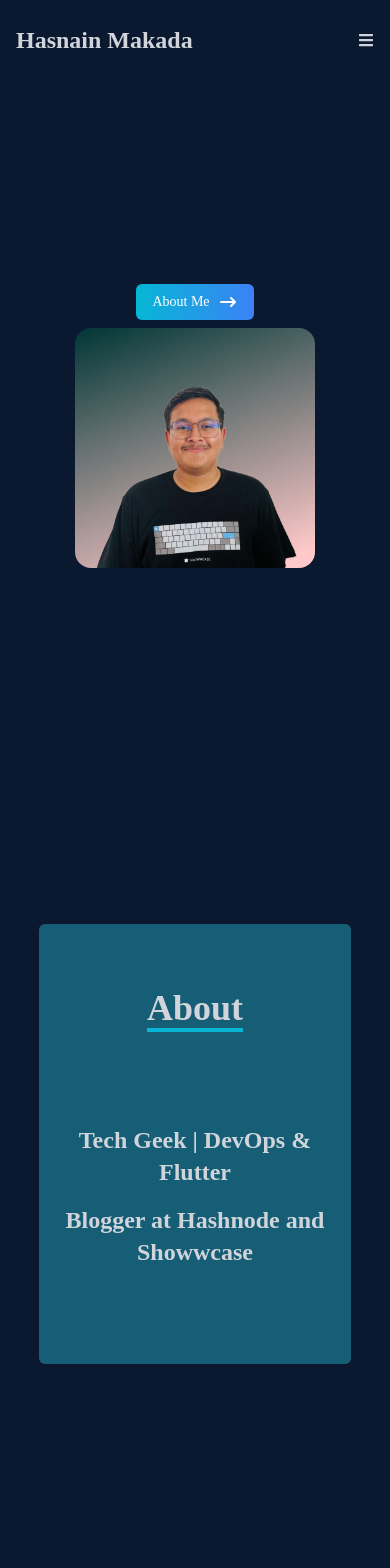
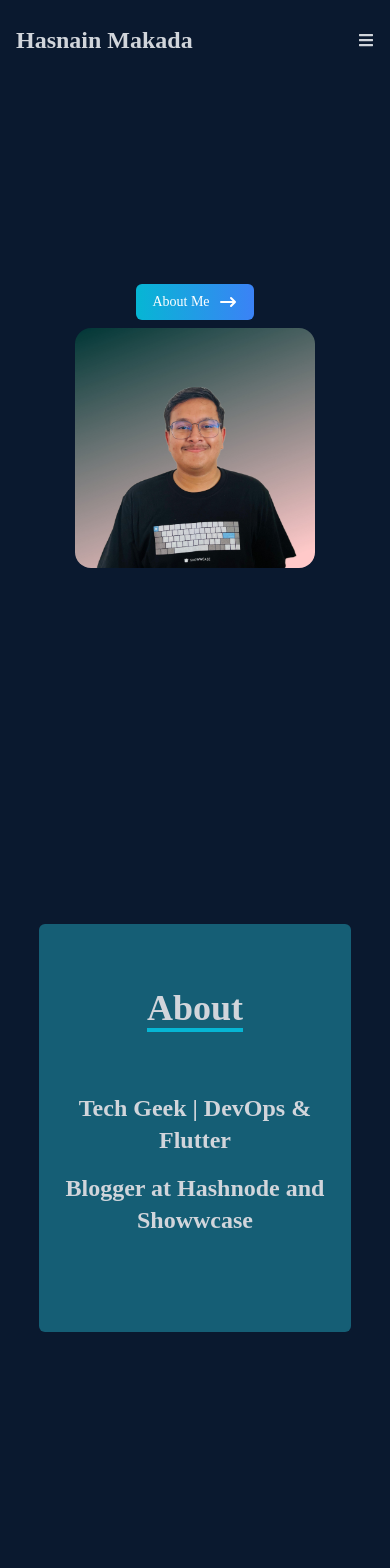
Before and after one commit to hasnainmakada-99/hasnainmakada-99.github.io, a React (Create React App) app: page / in a window 390 px wide. Shown: the top 1568 px of the page. Built offline with nearby package versions, Linux system fonts and the light colour scheme; no server answers.

Commit message:
fix: resonsiveness

```diff
--- a/src/components/About.jsx
+++ b/src/components/About.jsx
@@ -2,23 +2,20 @@ import React from "react";
 
 const About = ({ content }) => {
   return (
-    <div
-      name="about"
-      id="about"
-      className="w-full min-h-screen bg-[#0a192f] text-gray-300 pt-20"
-    >
-      <div className="flex flex-col justify-center items-center w-full">
-        <div className="py-16 rounded-md bg-cyan-800 flex flex-col justify-center items-center w-4/5 md:w-4/6 lg:w-3/5 xl:w-1/2">
-          <div className="max-w-[1000px] w-full grid grid-cols-1 md:grid-cols-2 gap-8 mb-4">
-            <div className="text-center md:text-right pb-8 md:pb-0 md:pl-4">
+    <div className="bg-[#0a192f] text-gray-300 min-h-screen py-20">
+      <div className="container mx-auto">
+        <div className="flex flex-col items-center">
+          <div className="bg-cyan-800 rounded-md w-4/5 md:w-4/6 lg:w-3/5 xl:w-1/2 py-16">
+            <div className="max-w-2xl mx-auto grid grid-cols-1 md:grid-cols-2 gap-8 mb-4">
+              <div className="text-center md:text-right">
                 <p className="text-4xl font-bold inline border-b-4 border-cyan-500">
                   About
                 </p>
               </div>
               <div></div>
             </div>
-          <div className="max-w-[1000px] w-full grid grid-cols-1 sm:grid-cols-2 gap-8 px-4">
-            <div className="sm:text-auto text-2xl font-bold flex flex-col justify-center items-center">
+            <div className="max-w-2xl mx-auto grid grid-cols-1 sm:grid-cols-2 gap-8 px-4">
+              <div className="text-2xl font-bold flex flex-col items-center">
                 <p>{content?.fields.about_caption}</p>
                 <p className="my-4">Tech Geek | DevOps & Flutter</p>
                 <p>
@@ -27,8 +24,9 @@ const About = ({ content }) => {
                   <a href="https://showwcase.com/hasnainmakada-99"> Showwcase</a>
                 </p>
               </div>
-            <div className="flex flex-col justify-center text-lg items-center">
+              <div className="flex flex-col text-lg items-center">
                 <p>{content?.fields.about_details}</p>
+              </div>
             </div>
           </div>
         </div>
--- a/src/components/Blogs.jsx
+++ b/src/components/Blogs.jsx
@@ -19,7 +19,7 @@ const Blogs = ({ content }) => {
                 <img
                   src={blog.blog_cover}
                   alt="Blog Cover"
-                  className="w-full md:w-64 h-auto rounded-lg" // Set the width to a medium size (md:w-64)
+                  className="w-full h-auto rounded-lg" // Remove the fixed width (md:w-64)
                 />
                 <div className="p-2 md:px-2 md:py-1 font-mono text-base md:text-lg text-center">
                   {blog.blog_title}
--- a/src/components/Home.jsx
+++ b/src/components/Home.jsx
@@ -11,7 +11,7 @@ const Home = ({ content }) => {
       className="min-h-screen w-full bg-[#0a192f] flex justify-center items-center"
     >
       <div className="max-w-screen-lg mx-auto flex flex-col-reverse md:flex-row items-center justify-center px-4">
-        <div className="flex-shrink-0 w-full md:w-auto mb-8 md:mb-0">
+        <div className="flex-shrink-0 w-full md:w-1/2 mb-8 md:mb-0">
           <img
             src={me2}
             alt="my profile"
--- a/src/components/Navbar.jsx
+++ b/src/components/Navbar.jsx
@@ -95,7 +95,7 @@ const Navbar = () => {
         </li>
         <li className="py-6 text-4xl">
           {" "}
-          <a href="https://resume.showwcase.com/hasnainmakada-99.pdf" target="_blank">Resume</a>
+          <a href="https://resume.showwcase.com/hasnainmakada-99.pdf" target="_blank" rel="noreferrer">Resume</a>
         </li>
       </ul>
       {/* Socila Icons */}
--- a/src/components/Skills.jsx
+++ b/src/components/Skills.jsx
@@ -1,4 +1,5 @@
 import React from "react";
+import { FaCode } from "react-icons/fa";
 
 const Skills = ({ content }) => {
   return (
@@ -16,10 +17,12 @@ const Skills = ({ content }) => {
           {content?.fields.skills.map((skill, index) => {
             return (
               <div
-                className="bg-[#152c48] rounded-lg p-2 md:p-4 hover:scale-105 duration-300 transform flex flex-col justify-center items-center h-full"
+                className="bg-blue-900 rounded-lg p-2 md:p-4 transition duration-300 ease-in-out transform hover:scale-105 flex flex-col justify-center items-center h-full cursor-pointer code-container"
                 key={index}
+                onClick={() => window.open(skill.skill_link, "_blank")}
               >
-                <p className="my-1 text-sm sm:text-base md:text-lg lg:text-xl text-gray-200">
+                <FaCode className="text-4xl mb-2 text-cyan-500" />
+                <p className="my-1 text-xs sm:text-sm md:text-base lg:text-lg text-gray-200">
                   {skill.skill_tag}
                 </p>
               </div>
--- a/src/components/Works.jsx
+++ b/src/components/Works.jsx
@@ -1,54 +1,8 @@
-// import React from "react";
-
-// const Works = ({ content }) => {
-//   return (
-//     <div name="work" className="w-full md:h-screen text-gray-300 bg-[#0a192f]">
-//       <div className="max-w-[1000px] mx-auto p-4 flex flex-col justify-center w-full h-full">
-//         <div className="pb-8 w-full flex justify-center items-center flex-col">
-//         <p className="text-4xl font-bold inline border-b-4 border-cyan-500 text-center ">
-//             Skills
-//           </p>
-//           <p className="py-6 text-2xl">Here are some of my recent projects</p>
-//         </div>
-//         {/* Container */}
-//         <div className="grid sm:grid-cols-2 md:grid-cols-3 gap-4">
-//           {content?.fields.work.map((work, index) => {
-//             return (
-//               <div
-//                 style={{ backgroundImage: `url(${work.work_image})` }}
-//                 className="shadow-lg shadow-[#040c16] group container rounded-md flex justify-center items-center mx-auto content-div"
-//                 key={index}
-//               >
-//                 <div className="opacity-0 group-hover:opacity-100 flex justify-center items-center flex-col">
-//                   <span className=" text-lg font-bold text-white tracking-wider">
-//                     {work.work_title}
-//                   </span>
-//                   <p className="text-center">{work.work_description}</p>
-//                   <div className="pt-8 text-center">
-//                     <a href={work.github_url}>
-//                       <button className="text-center rounded-lg px-4 py-3 m-2 bg-white text-gray-700 font-bold text-lg">
-//                         Code
-//                       </button>
-//                     </a>
-//                   </div>
-//                 </div>
-//               </div>
-//             );
-//           })}
-//         </div>
-//       </div>
-//     </div>
-//   );
-// };
-
-// export default Works;
-
-
 import React from "react";
 
 const Works = ({ content }) => {
   return (
-    <div name="work" className="w-full bg-[#0a192f] text-gray-300 pt-20">
+    <div className="w-full bg-[#0a192f] text-gray-300 pt-20">
       <div className="max-w-[1000px] mx-auto p-4">
         <div className="w-full flex justify-center items-center flex-col mb-7">
           <p className="text-4xl font-bold inline border-b-4 border-cyan-500 text-center">
@@ -64,13 +18,13 @@ const Works = ({ content }) => {
               key={index}
               className="bg-[#5e87b9] shadow-md hover:scale-105 duration-300 transform flex flex-col justify-center items-center rounded-lg p-6"
             >
-              <div className=" flex flex-col justify-center items-center">
+              <div className="flex flex-col justify-center items-center">
                 <span className="text-lg font-bold text-white tracking-wider">
                   {work.work_title}
                 </span>
                 <p className="text-center text-green-200">{work.work_description}</p>
                 <div className="pt-8 text-center">
-                  <a href={work.github_url} >
+                  <a href={work.github_url}>
                     <button className="text-center rounded-lg px-4 py-3 m-2 bg-white text-gray-900 font-bold text-lg">
                       Code
                     </button>
```
Lines whose indentation alone changed are shown as unchanged.
